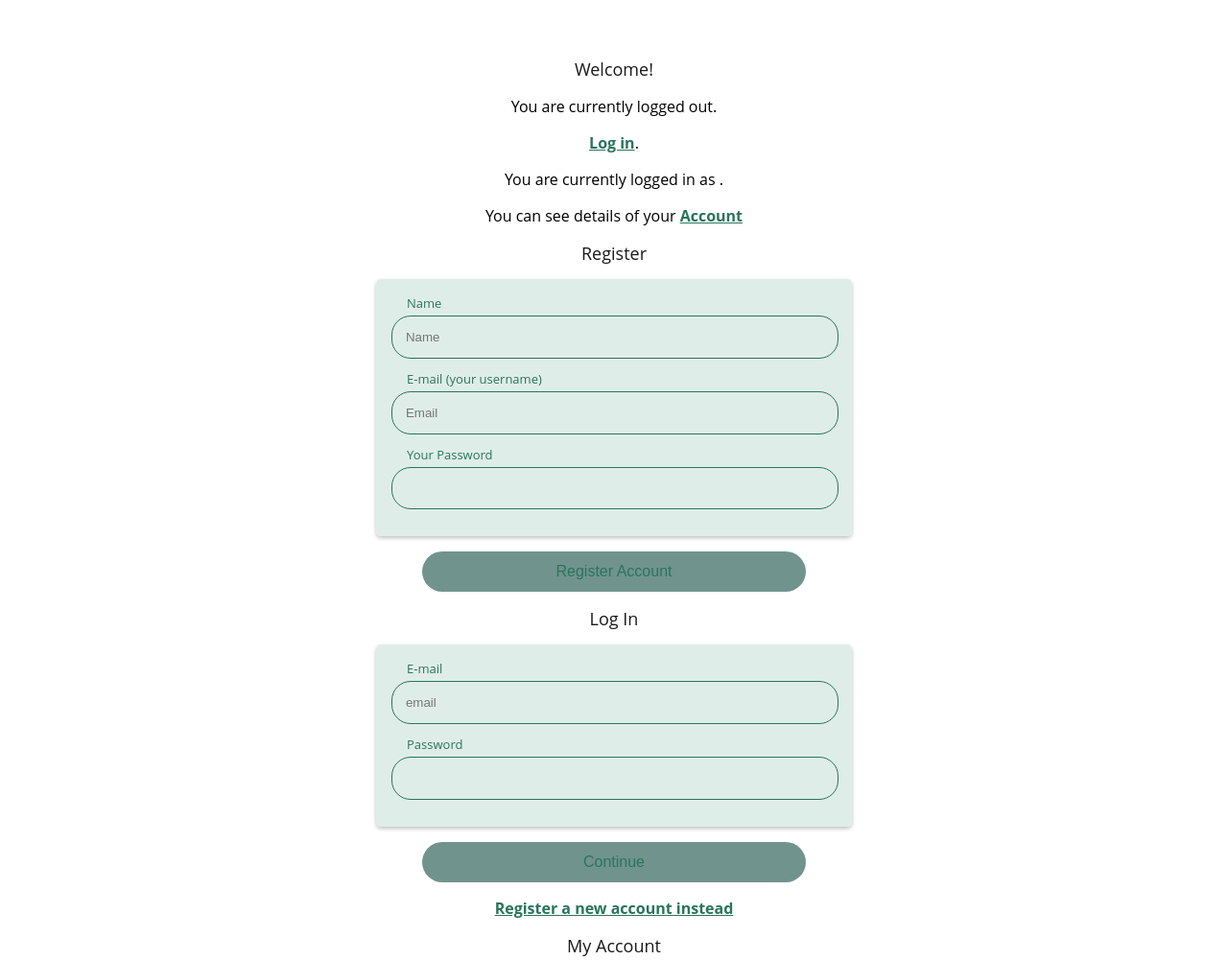
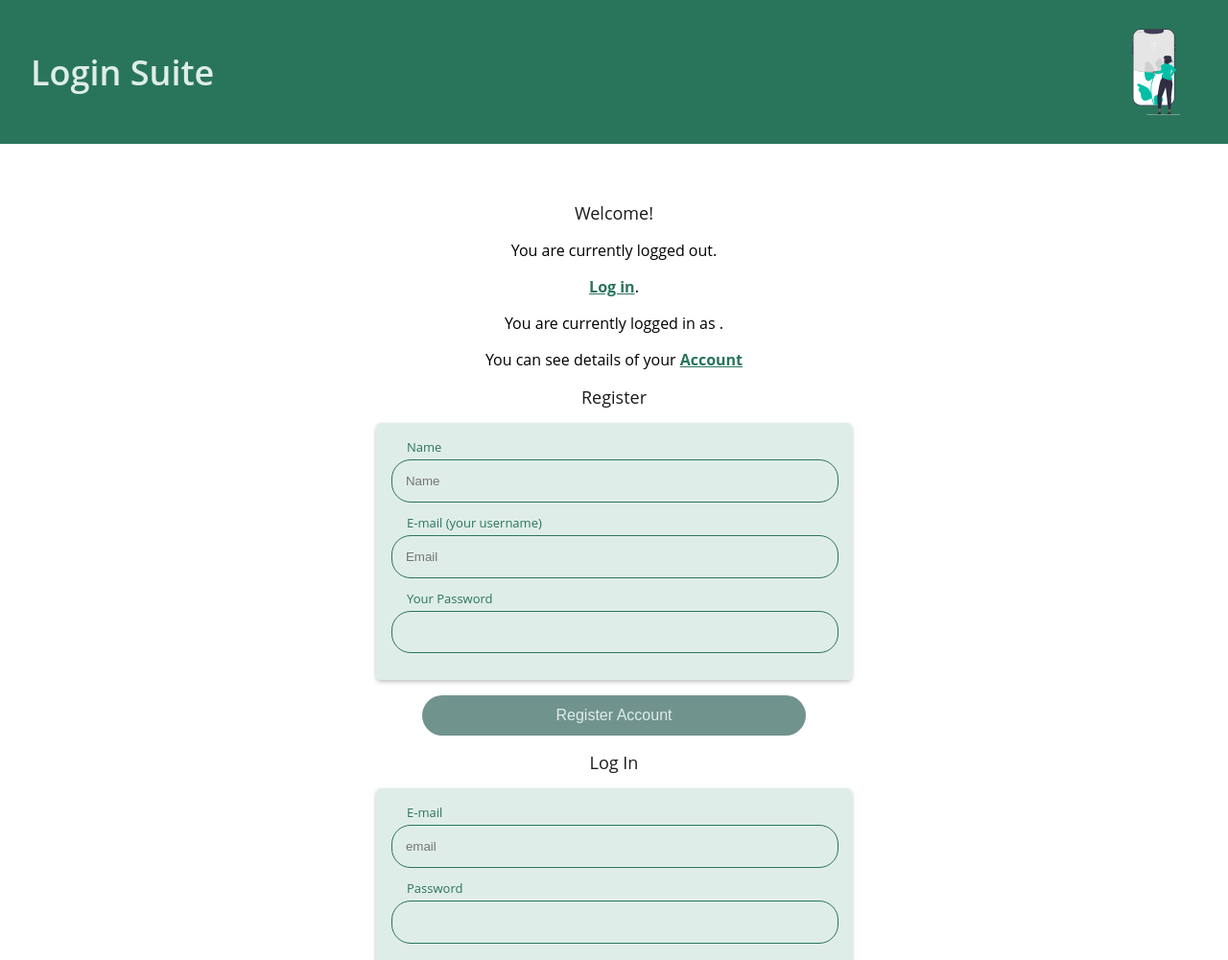
Before and after one commit to sophorn-thun/side-projects, a website: page login-app/index.html in a window 1280 px wide. Shown: the top 1001 px of the page at 96% size. Drawn offline with Linux system fonts and the light colour scheme.

Commit message:
Adding header

```diff
--- a/login-app/index.html
+++ b/login-app/index.html
@@ -9,8 +9,13 @@
 </head>
 
 <body>
+  <header>
+    <div class="header">
+      <p>Login Suite</p>
+      <img src="./images/header.svg" alt="Unlock Illustration" />
+    </div>
+  </header>
   <main>
-
       <section class="page" id="home">
           <header>
               <h2>Welcome!<h2>
--- a/login-app/styles.css
+++ b/login-app/styles.css
@@ -17,10 +17,30 @@ body {
   font-family: 'Open Sans', sans-serif;
 }
 
-body>header {
-  position: fixed;
+.header {
   width: 100%;
-  top: 0;
+  height: 150px;
+  background-color: var(--color3);
+}
+
+header img {
+  width: 50px;
+  height: 100%;
+  margin-right: 50px;
+  padding: 0.5rem 0;
+}
+
+.header {
+  display: flex;
+  justify-content: space-between;
+  align-items: center;
+}
+
+.header p {
+  color: var(--color4);
+  font-size: 36px;
+  font-weight: 600;
+  padding-left: 2rem;
 }
 
 body>main {
@@ -48,14 +68,12 @@ a.navlink {
 
 #linkHome {
   display: block;
-  position: absolute;
   top: 5px;
   left: 5px;
 }
 
 #linkOrder {
   display: block;
-  position: absolute;
   top: 5px;
   right: 5px;
 }
@@ -89,7 +107,7 @@ button {
   margin: 16px 10%;
   padding: 12px 0;
   border-radius: 40px;
-  color: var(--color3);
+  color: var(--color4);
   font-size: 16px;
 }
 
```
Also changed, not shown: login-app/images/header.svg (added). Lines whose indentation alone changed are shown as unchanged.
